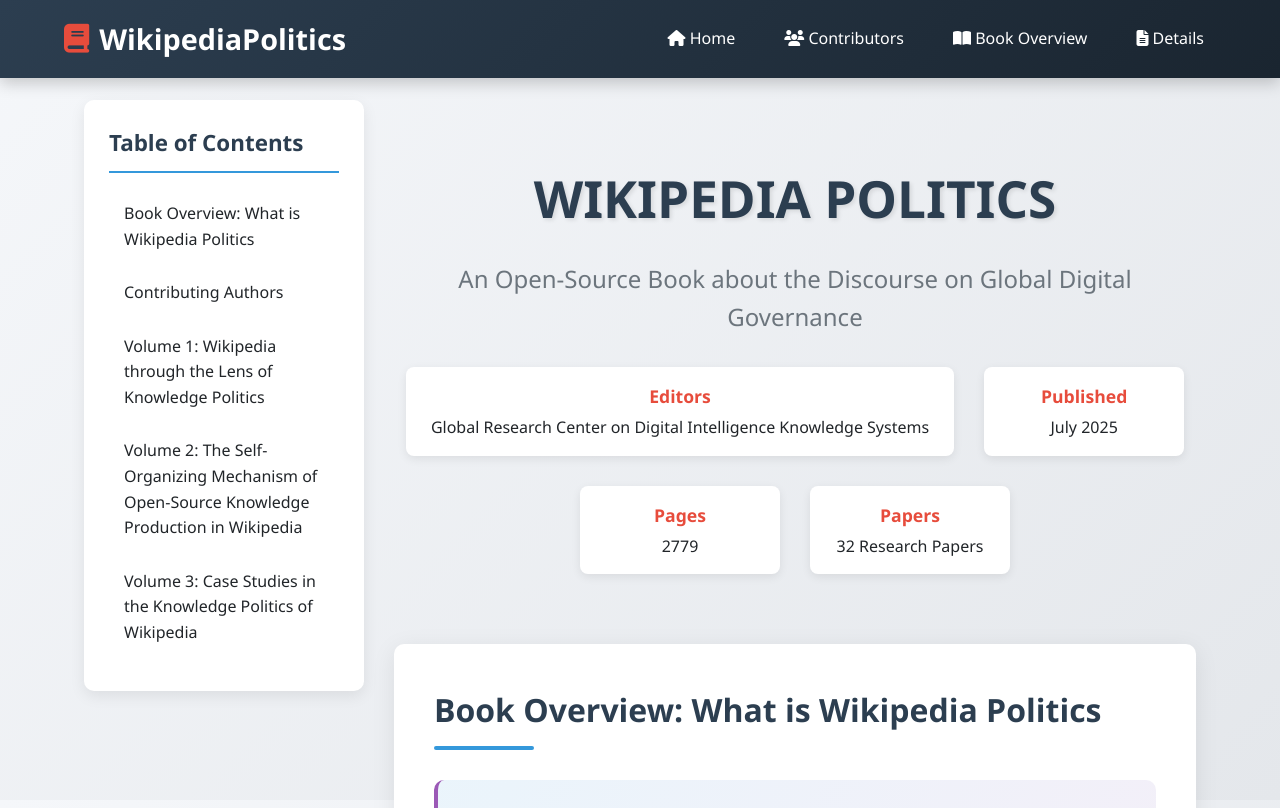
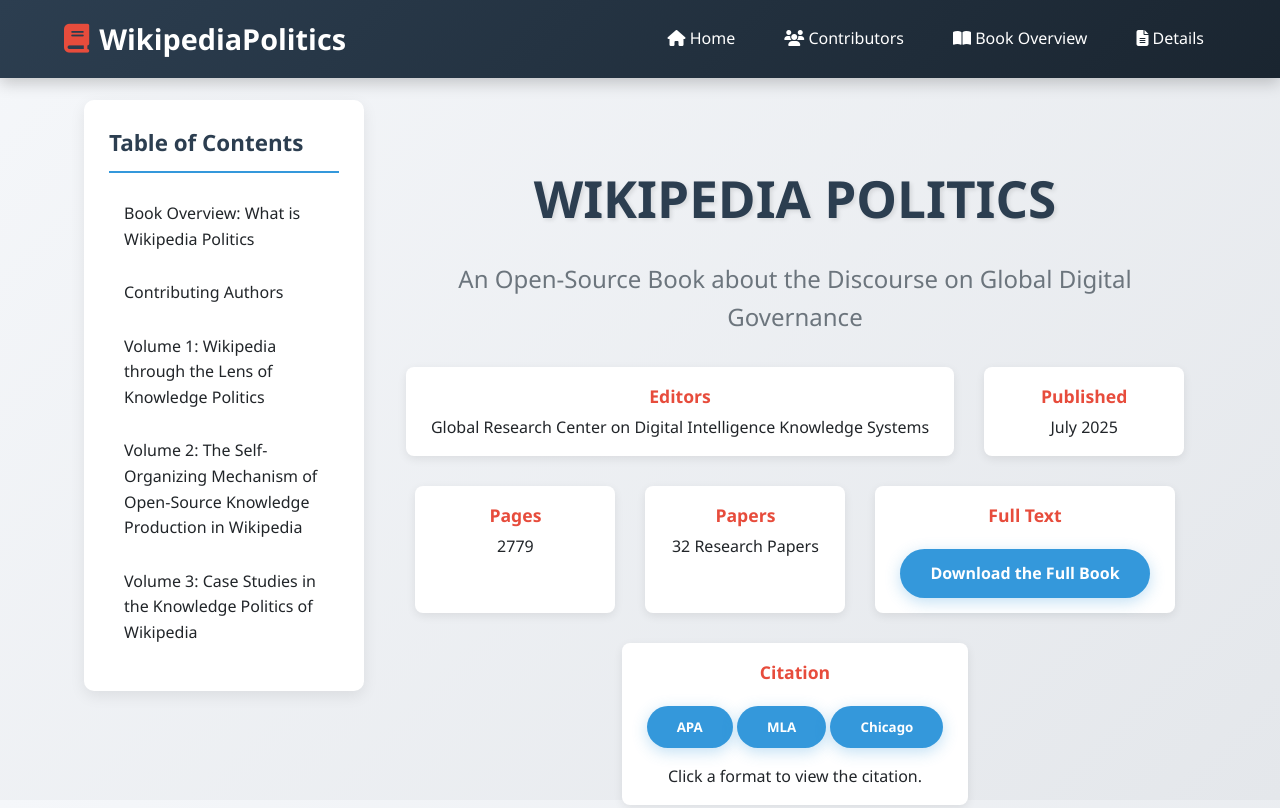
Before and after one commit to Shiyang02/WikipediaPolitics, a plain HTML site: page index.html in a window 1280 px wide. Shown: the top 808 px of the page. Drawn offline with Linux system fonts and the light colour scheme.

Commit message:
Update index.html
link for full text and citation are added

```diff
--- a/index.html
+++ b/index.html
@@ -541,6 +541,35 @@
                         <h3>Papers</h3>
                         <p>32 Research Papers</p>
                     </div>
+                    <div class="meta-item">
+                        <h3>Full Text</h3>
+                        <a href="http://worldlibrary.org/eBooks/WPLBN0100750751-Wikipedia-Politics-by-GAN-Lihao-et-al-.aspx?" class="btn">Download the Full Book</a>
+                    </div>
+                    <div class="meta-item">
+                        <h3>Citation</h3>
+                        <!-- 切换按钮 -->
+                        <div>
+                            <button class="btn" onclick="showCitation('apa')">APA</button>
+                            <button class="btn" onclick="showCitation('mla')">MLA</button>
+                            <button class="btn" onclick="showCitation('chicago')">Chicago</button>
+                        </div>
+
+                        <!-- 引用格式展示区 -->
+                        <div id="citation-display" style="margin-top: 1em;">
+                            <p id="citation-text">Click a format to view the citation.</p>
+                        </div>
+                        <script>
+                            const citations = {
+                                apa: "Al. Ga, L. E. (2025). Wikipedia Politics. Retrieved from http://worldlibrary.org/",
+                                mla: "Et Al. Gan, Lihao. Wikipedia Politics. None: Global Center for Digital Knowledge Research, 2025. World Library. Web.",
+                                chicago: "Et Al. Gan, Lihao. Wikipedia Politics. n.p.: Global Center for Digital Knowledge Research, 2025. http://worldlibrary.org/eBooks/WPLBN0100750751-Wikipedia-Politics-by-GAN-Lihao-et-al-.aspx."
+                            };
+
+                            function showCitation(style) {
+                                const citationText = citations[style] || "Citation not available.";
+                                document.getElementById('citation-text').innerHTML = citationText;
+                            }
+                        </script>
                 </div>
             </section>
 
```
